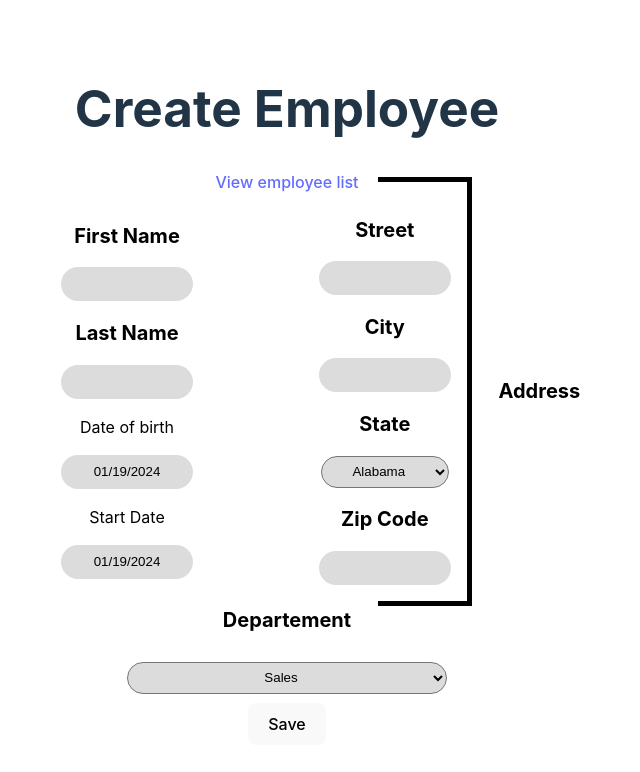
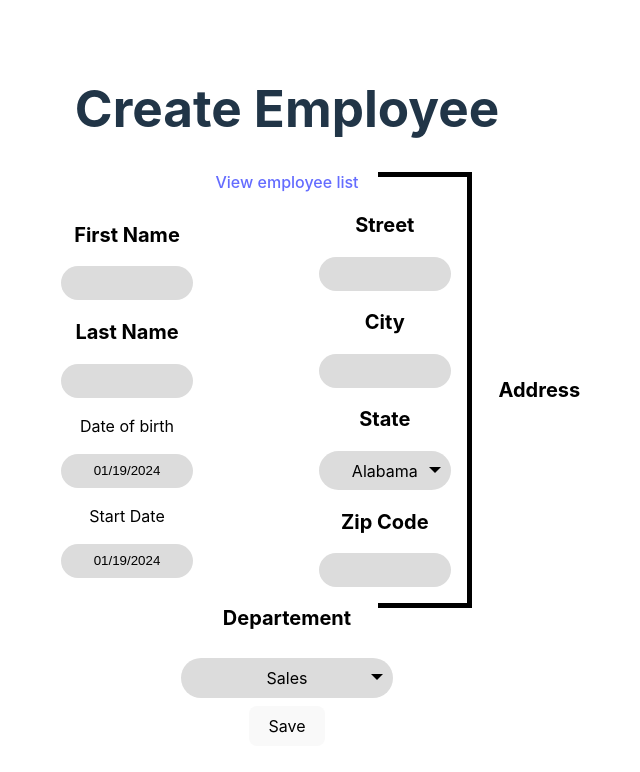
Before and after one commit to AdrienM2b/P14_React_version_conversion_app, a React (Vite) app in the folder conversion_react_app/: page / in a window 1280 px wide. Shown: the top 772 px of the page, without its empty margins (353-993 px from the left). Built offline with nearby package versions, Linux system fonts and the light colour scheme.

Commit message:
creation plugin List

```diff
--- a/conversion_react_app/src/features/List.jsx
+++ b/conversion_react_app/src/features/List.jsx
@@ -1,24 +1,45 @@
-import React from 'react';
+import React, { useState } from 'react';
 
 export default function List({ label, infos, data, value, onChange }) {
+  const [isOpen, setIsOpen] = useState(false);
+  const [selectedOption, setSelectedOption] = useState(data[0].name);
+
+  const toggleOpen = (e) => {
+    e.preventDefault();
+    setIsOpen(!isOpen);
+  };
+
+  const selectOption = (option, e) => {
+    setSelectedOption(option);
+    setIsOpen(false);
+    onChange({ target: { name: infos, value: option } });
+  };
+
   return (
     <>
       <h2>{label}</h2>
-      <select
-        className='list_container'
-        id={`${infos}_container`}
-        name={infos}
-        value={value}
-        onChange={onChange}
-      >
-        {data.map((datas, index) => {
-          return (
-            <option value={data.name} key={index}>
-              {datas.name}
-            </option>
-          );
-        })}
-      </select>
+      <div className='dropdown' id={`${infos}_container`}>
+        <button onClick={toggleOpen} className='dropdown-header'>
+          {selectedOption}
+        </button>
+        {isOpen && (
+          <div className='dropdown-body'>
+            {data.map((datas, index) => (
+              <div
+                value={value}
+                key={index}
+                name={infos}
+                onClick={(e) => {
+                  e.preventDefault();
+                  selectOption(datas.name);
+                }}
+              >
+                {datas.name}
+              </div>
+            ))}
+          </div>
+        )}
+      </div>
     </>
   );
 }
--- a/conversion_react_app/src/features/TableEmployee.jsx
+++ b/conversion_react_app/src/features/TableEmployee.jsx
@@ -1,6 +1,7 @@
 import React from 'react';
 import DataTable from 'react-data-table-component';
 import { useSelector } from 'react-redux';
+import { Link } from 'react-router-dom';
 
 const columns = [
   {
@@ -35,6 +36,7 @@ export default function TableEmployee() {
   return (
     <>
       <DataTable columns={columns} data={data} />
+      <Link to='/'>Home</Link>
     </>
   );
 }
--- a/conversion_react_app/src/style/styles.scss
+++ b/conversion_react_app/src/style/styles.scss
@@ -1,3 +1,19 @@
+$primary-color: gainsboro;
+$hoverColor: rgb(208, 208, 208);
+
+button {
+  transition: unset;
+  border: unset !important;
+  font-weight: 400 !important;
+}
+button:hover {
+  border-color: unset !important;
+}
+
+button:focus {
+  outline: none !important;
+}
+
 .form_container {
   display: flex;
   flex-direction: column;
@@ -14,10 +30,10 @@
     width: 10vw;
     height: 4vh;
     text-align: center;
-    background-color: gainsboro;
+    background-color: $primary-color;
   }
   #departement_container {
-    width: 50%;
+    width: 33%;
   }
 }
 
@@ -31,7 +47,7 @@
     width: 10vw;
     border-radius: 20px;
     border: 0px;
-    background-color: gainsboro;
+    background-color: $primary-color;
     text-indent: 10%;
   }
   .infos_employee_container {
@@ -59,7 +75,55 @@
     height: 4vh;
     border-radius: 20px;
     border: 0px;
-    background-color: gainsboro;
+    background-color: $primary-color;
     text-align: center;
   }
 }
+
+.dropdown {
+  position: relative;
+  border-radius: 20px;
+
+  .dropdown-header {
+    background-color: $primary-color;
+    color: black;
+    font-size: 16px;
+    border-radius: 20px;
+    width: 100%;
+    &:after {
+      content: '';
+      position: absolute;
+      top: 40%;
+      right: 10px;
+      // transform: translateY(-50%);
+      border: 6px solid;
+      border-color: black transparent transparent transparent;
+    }
+  }
+
+  .dropdown-body {
+    display: none;
+    position: absolute;
+    border-radius: 20px;
+    background-color: $primary-color;
+    width: 100%;
+    top: 0;
+    z-index: 1;
+
+    div {
+      color: black;
+      padding: 7px 10px;
+      border-radius: 20px;
+      text-decoration: none;
+      display: block;
+
+      &:hover {
+        background-color: $hoverColor;
+      }
+    }
+  }
+
+  &:hover .dropdown-body {
+    display: block;
+  }
+}
--- a/conversion_react_app/src/views/FormEmployee.jsx
+++ b/conversion_react_app/src/views/FormEmployee.jsx
@@ -23,6 +23,7 @@ export default function FormEmployee() {
 
   const handleChange = (e) => {
     setEmployee({ ...employee, [e.target.name]: e.target.value });
+    console.log('employee', employee);
   };
 
   const handleSubmit = (e) => {
```
